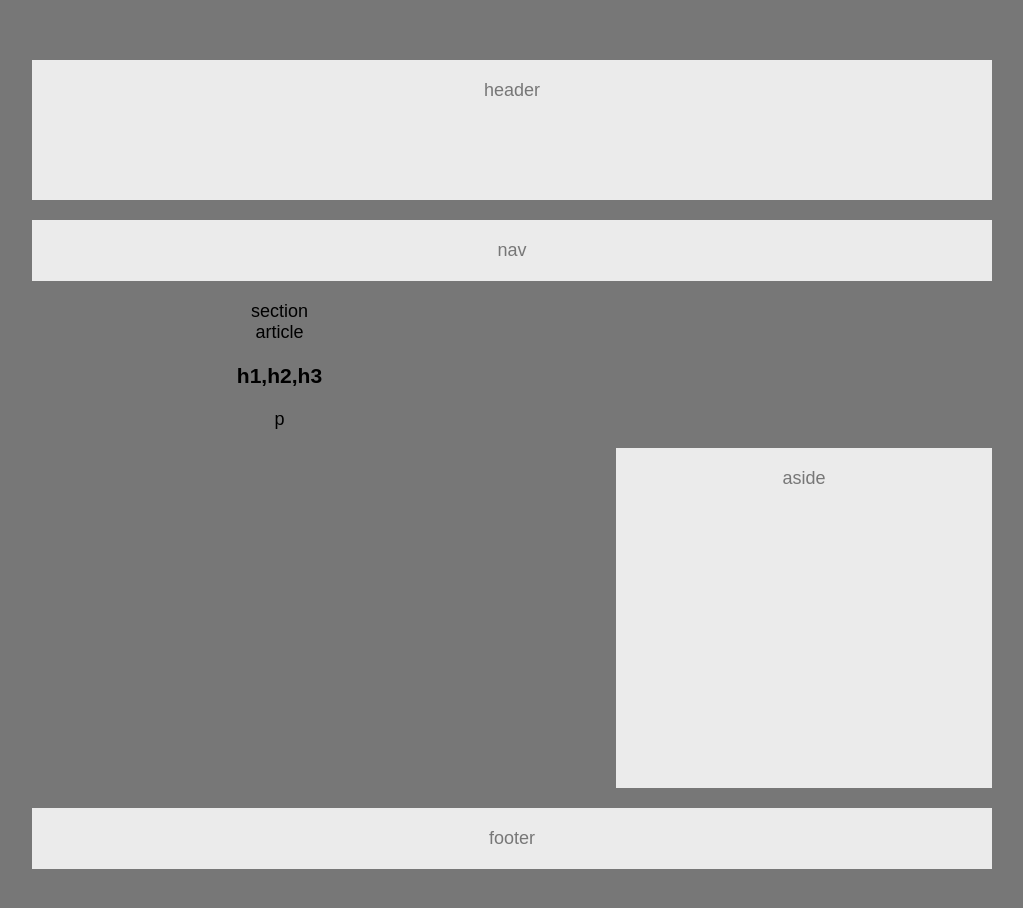
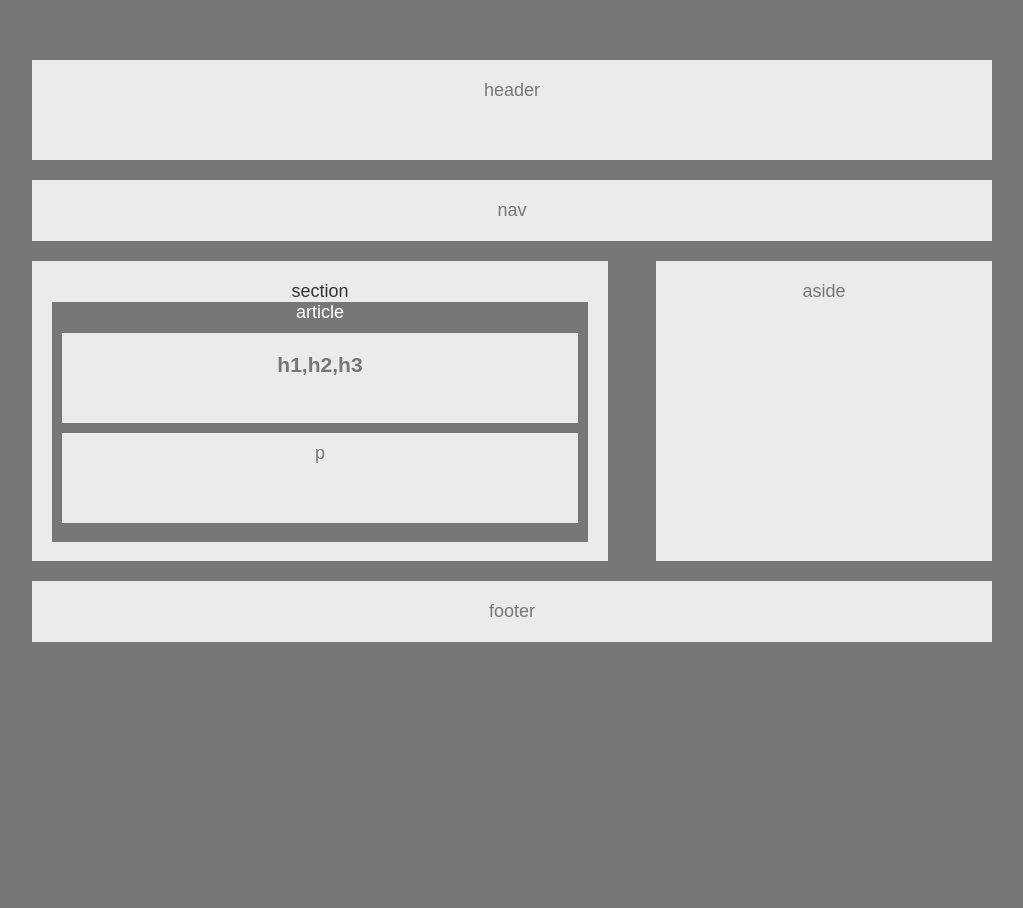
Before and after one commit to lpaulGhub/HW-Wireframe, a plain HTML site: page HW-Wireframe/index.html in a window 1280 px wide. Shown: the whole page, without its empty margins (28-1051 px from the left). After the commit the page ends 800 px from the top, so only its background shows below. Drawn offline with Linux system fonts and the light colour scheme.

Commit message:
Final commit..

```diff
--- a/HW-Wireframe/index.html
+++ b/HW-Wireframe/index.html
@@ -5,27 +5,26 @@
     <meta name="viewport" content="width=device-width, initial-scale=1.0">
     <meta http-equiv="X-UA-Compatible" content="ie=edge">
     <link rel="stylesheet" type="text/css" href="styles/style.css">
-    <title>Document</title>
+    <title>HW-Wireframe</title>
 </head>
 <body>
     <header>
         header
     </header>
-    <nav id="nav">
+    <nav class="nav">
         nav
     </nav>
-  <section id="left">
+    <section class="left">
         section
-    <article id="article">
-                article
-      <h1 id="heading">h1,h2,h3</h1>
-      <P id="paragraph">p</P>
-    </article>
+        <article >
+            article
+            <h1 class="heading">h1,h2,h3</h1>
+            <P>p</P>
+        </article>
     </section>
-  <section id="aside">
-    <aside>aside</aside>
-  </section>
-<footer>footer</footer>
+    <section class="aside">
+        <aside>aside</aside>
+    </section>
+    <footer>footer</footer>
 </body>
-
 </html>
--- a/HW-Wireframe/styles/style.css
+++ b/HW-Wireframe/styles/style.css
@@ -1,7 +1,13 @@
+* {
+  box-sizing: border-box;
+  /* text-align: center; */
+  /* align-content: center; */
+}
+
 html {
-  box-sizing: border-box;
+  /* box-sizing: border-box;
   text-align: center;
-  align-content: center;
+  align-content: center; */
 }
 
 header {
@@ -22,29 +28,24 @@ body {
   align-content: center;
 }
 
-#nav {
-  padding: 20px;
-  margin-bottom: 20px;
-  color: #777;
-  background: #ebebeb;
-  text-align: center;
-}
-
 section {
   width: 495px;
 }
 
-#aside {
+
+article {
+  background-color: #777;
+  color: white;
+  height: 240px;
+  margin-bottom: 10px;
+}
+
+p {
   background: #ebebeb;
   color: #777;
-  text-align: center;
-  float: right;
-  width: 35%;
-  padding: 20px;
-  height: 300px;
-  padding: 20px;
-  margin-left: 10px;
-  margin-bottom: 20px;
+  padding: 10px;
+  height: 90px;
+  margin: 10px;
 }
 
 footer {
@@ -54,3 +55,43 @@ footer {
   text-align: center;
   clear: both;
 }
+
+.heading {
+  background: #ebebeb;
+  color: #777;
+  padding: 20px;
+  height: 90px;
+  margin: 10px;
+}
+
+.nav {
+  padding: 20px;
+  margin-bottom: 20px;
+  color: #777;
+  background: #ebebeb;
+  text-align: center;
+}
+
+.left {
+  color: #333;
+  background: #ebebeb;
+  text-align: center;
+  float: left;
+  width: 60%;
+  height: 300px;
+  padding: 20px;
+  margin-bottom: 20px;
+}
+
+.aside {
+  background: #ebebeb;
+  color: #777;
+  text-align: center;
+  float: right;
+  width: 35%;
+  /* padding: 20px; */
+  height: 300px;
+  padding: 20px;
+  margin-left: 10px;
+  margin-bottom: 20px;
+}
```
